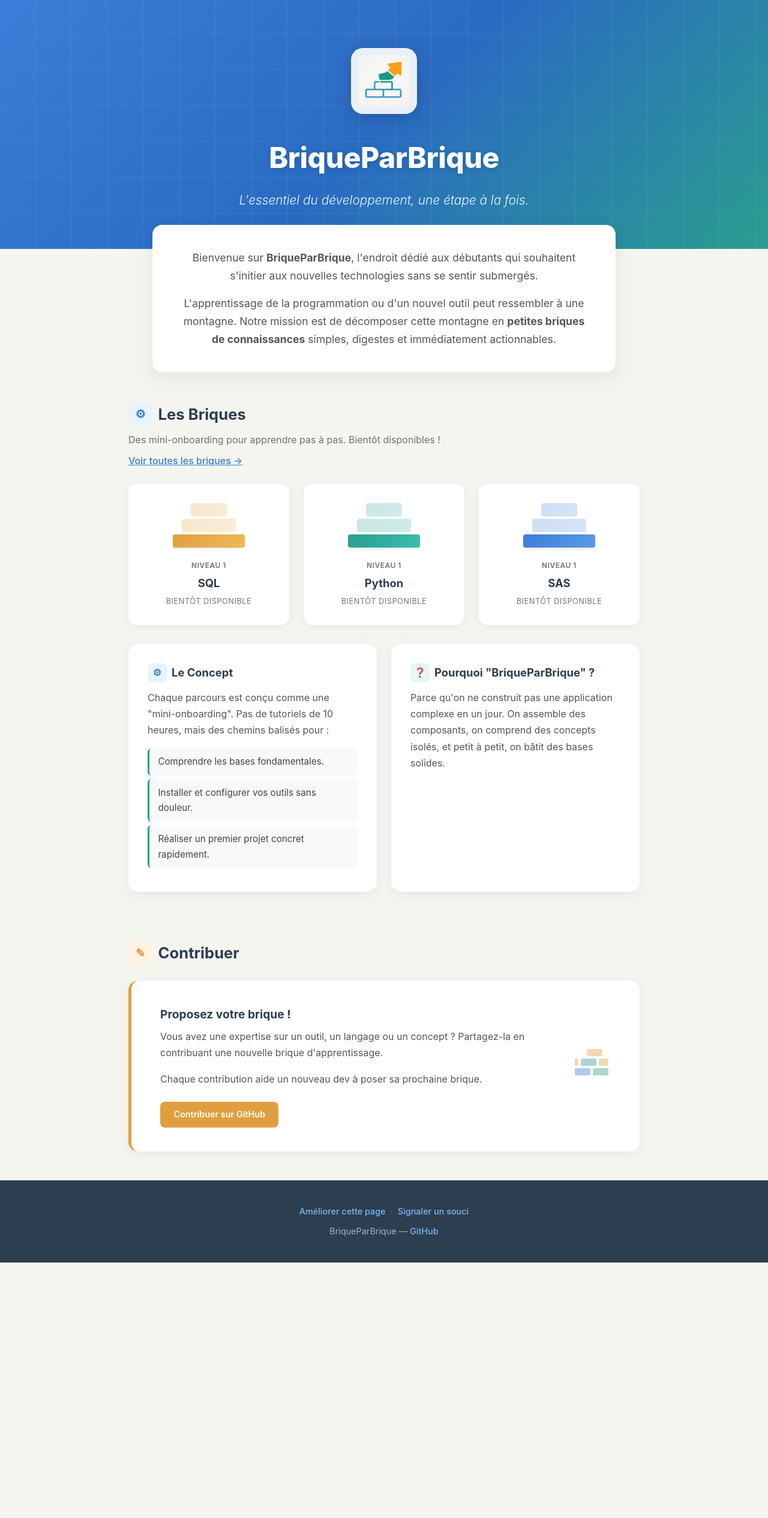
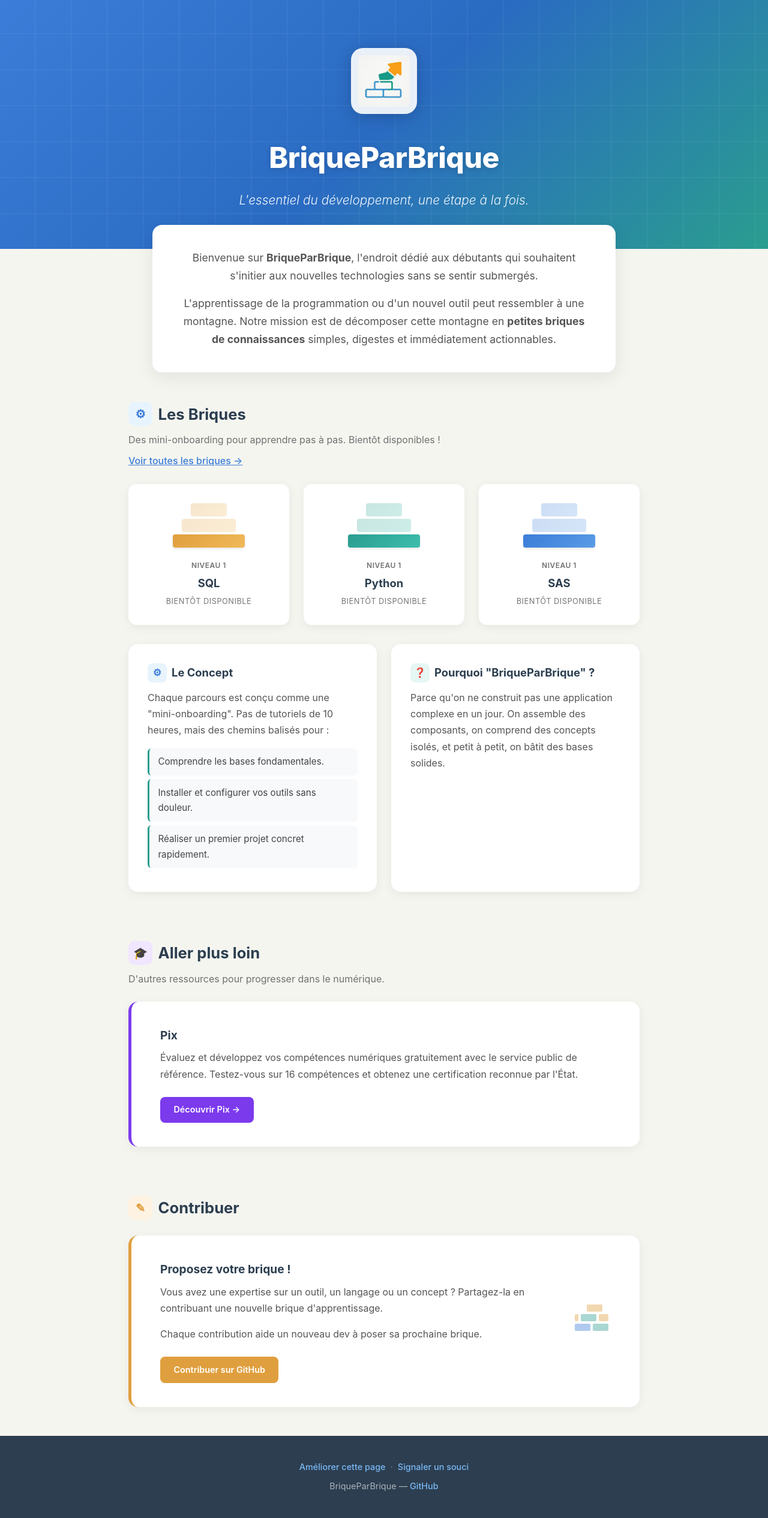
Before and after one commit to BriqueParBrique/BriqueParBrique.github.io, a Jekyll site: the page built from index.html, in a window 1280 px wide. Shown: the whole page at 60% size. Built offline with Jekyll 4.4.1, drawn with Linux system fonts in a browser that asks for light colours; before the commit the page ends 2105 px from its top, so only the background shows below that.

Commit message:
Add "Aller plus loin" section with Pix.fr reference
Introduce a new section between "À propos" and "Contribuer" to suggest
Pix.fr as a complementary resource for developing digital skills.

Co-Authored-By: Claude Opus 4.6 <noreply@anthropic.com>

```diff
--- a/assets/css/main.css
+++ b/assets/css/main.css
@@ -600,6 +600,71 @@ body {
   outline-offset: 2px;
 }
 
+/* === Further section === */
+.icon-further {
+  background: #f0e6ff;
+  color: #7c3aed;
+}
+
+@media (prefers-color-scheme: dark) {
+  .icon-further {
+    background: rgba(124, 58, 237, 0.15);
+  }
+}
+
+.further-section {
+  max-width: 900px;
+  margin: 0 auto;
+  padding: 0 1.5rem 2rem;
+}
+
+.further-card {
+  display: block;
+  background: var(--color-card);
+  border-radius: 16px;
+  padding: 2.5rem 3rem;
+  box-shadow: 0 4px 16px var(--color-shadow);
+  border-left: 5px solid #7c3aed;
+  text-decoration: none;
+  color: inherit;
+  transition: transform 0.2s, box-shadow 0.2s;
+}
+
+.further-card:hover,
+.further-card:focus {
+  transform: translateY(-4px);
+  box-shadow: 0 8px 28px var(--color-shadow-hover);
+  outline: none;
+}
+
+.further-card h3 {
+  font-size: 1.2rem;
+  color: var(--color-text-heading);
+  margin-bottom: 0.5rem;
+}
+
+.further-card p {
+  color: var(--color-text-secondary);
+  margin-bottom: 1rem;
+}
+
+.further-link {
+  display: inline-block;
+  margin-top: 0.5rem;
+  padding: 0.6rem 1.4rem;
+  background: #7c3aed;
+  color: #fff;
+  border-radius: 8px;
+  font-weight: 600;
+  font-size: 0.9rem;
+  transition: background 0.2s;
+}
+
+.further-card:hover .further-link,
+.further-card:focus .further-link {
+  background: #6d28d9;
+}
+
 /* === Filters section (briques page) === */
 .filters-section {
   max-width: 900px;
@@ -763,6 +828,10 @@ footer a:hover {
     grid-template-columns: 1fr;
   }
 
+  .further-card {
+    padding: 2rem 1.5rem;
+  }
+
   .contrib-card {
     flex-direction: column;
     text-align: center;
--- a/index.html
+++ b/index.html
@@ -77,6 +77,31 @@ scripts:
     </div>
   </section>
 
+  <!-- Aller plus loin -->
+  <section aria-label="Aller plus loin">
+    <div class="section-header">
+      <h2>
+        <span class="icon icon-further" aria-hidden="true">&#127891;</span>
+        Aller plus loin
+      </h2>
+      <p>D'autres ressources pour progresser dans le numérique.</p>
+    </div>
+
+    <div class="further-section">
+      <a class="further-card" href="https://pix.fr" target="_blank" rel="noopener noreferrer">
+        <div class="further-text">
+          <h3>Pix</h3>
+          <p>
+            Évaluez et développez vos compétences numériques gratuitement
+            avec le service public de référence. Testez-vous sur 16 compétences
+            et obtenez une certification reconnue par l'État.
+          </p>
+          <span class="further-link">Découvrir Pix &rarr;</span>
+        </div>
+      </a>
+    </div>
+  </section>
+
   <!-- Contribuer -->
   <section aria-label="Contribuer">
     <div class="section-header">
```
